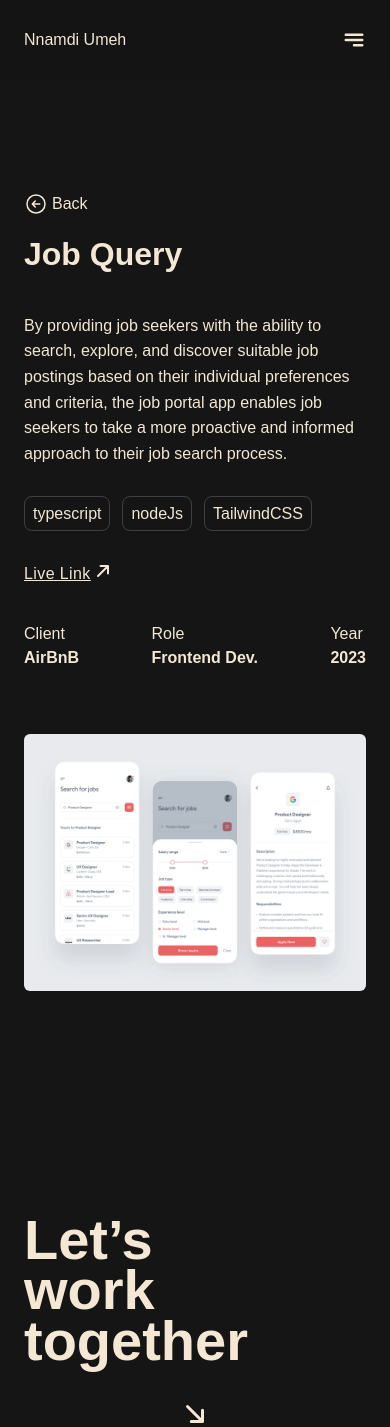
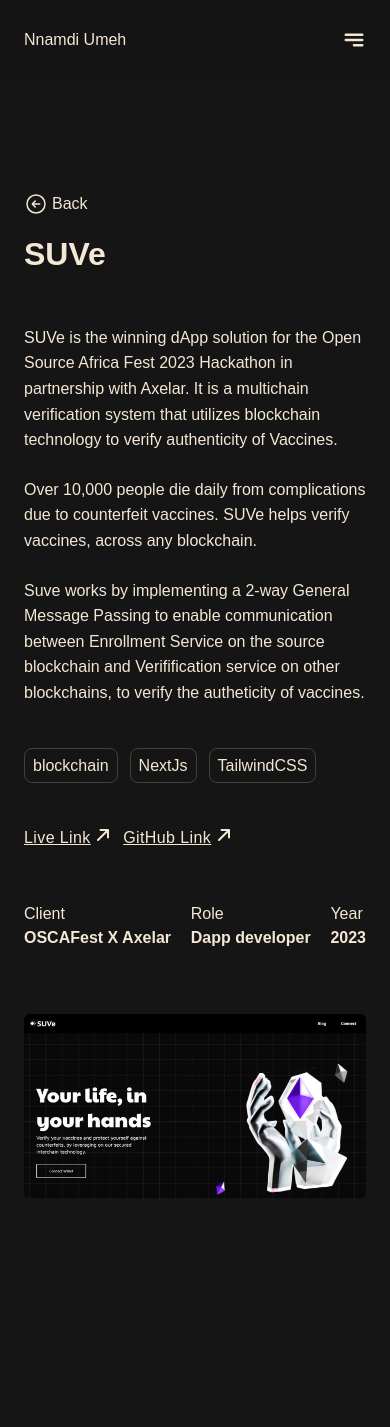
Before and after one commit to iamendy/nnamdiumeh, a Next.js app: page /works/SUVe in a window 390 px wide. Shown: the top 1427 px of the page. Built offline with nearby package versions, Linux system fonts and the light colour scheme; no server answers; a web font is replaced by a local one.

Commit message:
Add Suve

```diff
--- a/src/components/Navbar.tsx
+++ b/src/components/Navbar.tsx
@@ -1,9 +1,11 @@
 import Menu from "./icons/Menu";
 import Link from "next/link";
 import { motion } from "framer-motion";
+import { useRouter } from "next/router";
 
 const Navbar = () => {
   const MotionLink = motion(Link);
+  const router = useRouter();
 
   return (
     <nav className="flex items-center justify-between px-[24px] lg:px-[48px] h-20 lg:h-28 fixed w-full bg-black/95 z-50 backdrop-blur-md">
@@ -31,16 +33,20 @@
       >
         <Link
           href="/about"
-          className="lg:text-lg hover:animate-pulse active:font-bold active:animate-none"
+          className={`${
+            router.asPath == "/about" && "active"
+          } lg:text-lg hover:animate-pulse active:font-bold active:animate-none`}
         >
           About
         </Link>
-        {/* <Link
+        <Link
           href="/works"
-          className="lg:text-lg hover:animate-pulse active:animate-none"
+          className={`${
+            router.asPath == "/works" && "active"
+          } lg:text-lg hover:animate-pulse active:font-bold active:animate-none`}
         >
-          Work
-        </Link> */}
+          Works
+        </Link>
         <a
           href="/CV_NnamdiUmeh.pdf"
           target="_blank"
--- a/src/components/Work.tsx
+++ b/src/components/Work.tsx
@@ -1,8 +1,11 @@
 import Arrow from "@/components/icons/Arrow";
 import { motion } from "framer-motion";
 import Link from "next/link";
+import suve from "../../public/img/suve.jpg";
+import Image from "next/image";
+import { Work } from "../constants/interface/work.interface";
 
-const Work = ({ alt = false }) => {
+const Work = ({ work, alt = false }: { work: Work; alt?: boolean }) => {
   return (
     <motion.div
       initial={{ opacity: 0, y: 0 }}
@@ -11,22 +14,31 @@
         y: -20,
         transition: { duration: 0.8 },
       }}
-      className={`lg:w-[80%] xl:w-full lg:flex group ${alt && "lg:ml-auto"}`}
+      className={`lg:w-[80%] lg:gap-x-5 xl:w-full lg:flex group ${
+        alt && "lg:ml-auto"
+      }`}
     >
       <div
-        className={`w-full transition-all overflow-hidden ${alt && "order-2"}`}
+        className={`w-full transition-all overflow-hidden ${
+          alt && "order-2"
+        } lg:w-[60%] lg:h-[300px]`}
       >
-        <Link href="/works/job-description">
-          <img
-            src="/img/job-alert.webp"
-            alt="job-alert"
-            className="group-hover:scale-105 transition-all rounded-md"
-          />
+        <Link href={`/works/${work?.title}`}>
+          <div className="lg:w-[100%]">
+            <div>
+              <Image
+                src={suve}
+                alt="job-alert"
+                className="group-hover:scale-105 transition-all rounded-md w-full h-full"
+              />
+            </div>
+          </div>
         </Link>
       </div>
 
       <Link
-        href="/works/job-description"
+        href={`/works/${work?.title}`}
+        target="_blank"
         className={`lg:order-1 ${alt ? "mr-5" : "lg:ml-5"}`}
       >
         <div
@@ -35,11 +47,18 @@
           }`}
         >
           <h3 className="lg:text-3xl flex items-center ">
-            Job Portal &nbsp; <Arrow />
+            {work?.title} &nbsp; <Arrow />
           </h3>
-          <span className="border w-fit border-white/40 text-xs rounded-xl p-2 leading-none">
-            UI & UX Design
-          </span>
+          <div className="flex gap-x-3 items-center ">
+            {work?.tags?.map((d: string, i: number) => (
+              <span
+                key={i}
+                className="border w-fit border-white/40 text-xs rounded-xl p-2 leading-none"
+              >
+                {d}
+              </span>
+            ))}
+          </div>
         </div>
 
         <p
@@ -47,8 +66,7 @@
             alt && "lg:ml-auto lg:text-right"
           }`}
         >
-          Lorem ipsum dolor sit amet consectetur adipisicing elit. Unde
-          aspernatur distinctio excepturi veritatis eum alias!
+          {work?.description[0]}
         </p>
       </Link>
     </motion.div>
--- a/src/components/home/Works.tsx
+++ b/src/components/home/Works.tsx
@@ -3,6 +3,7 @@
 import Work from "../Work";
 import Link from "next/link";
 import Arrow from "../icons/Arrow";
+import works from "../../constants/works";
 
 const Works = () => {
   return (
@@ -18,9 +19,9 @@
       </motion.h3>
 
       <div className="flex flex-col space-y-20 lg:space-y-[10rem] ">
-        <Work />
-
-        <Work alt />
+        {works.map((work, i) => (
+          <Work work={work} key={i} />
+        ))}
       </div>
 
       <div className="flex items-center justify-center mt-9 lg:mt-24">
--- /dev/null
+++ b/src/constants/interface/index.js
@@ -0,0 +1,3 @@
+import Work from "./work.interface";
+
+export { Work };
--- /dev/null
+++ b/src/constants/works.ts
@@ -0,0 +1,30 @@
+import { Work } from "./interface/work.interface";
+
+export const works: Work[] = [
+  {
+    title: "SUVe",
+    description: [
+      "SUVe is the winning dApp solution for the Open Source Africa Fest 2023 Hackathon in partnership with Axelar. It is a multichain verification system that utilizes blockchain technology to verify authenticity of Vaccines.",
+      "Over 10,000 people die daily from complications due to counterfeit vaccines. SUVe helps verify vaccines, across any blockchain.",
+      "Suve works by implementing a 2-way General Message Passing to enable communication between Enrollment Service on the source blockchain and Verifification service on other blockchains, to verify the autheticity of vaccines.",
+    ],
+
+    thumbnail: "/img/suve.jpg",
+    tags: ["blockchain", "NextJs", "TailwindCSS"],
+    links: [
+      {
+        name: "Live Link",
+        link: "https://suve.vercel.app",
+      },
+      {
+        name: "GitHub Link",
+        link: "https://github.com/iamendy/suve",
+      },
+    ],
+    client: "OSCAFest X Axelar",
+    role: "Dapp developer",
+    year: "2023",
+  },
+];
+
+export default works;
--- a/src/pages/index.tsx
+++ b/src/pages/index.tsx
@@ -11,6 +11,7 @@
 import react from "../../public/img/logos/react.svg";
 import sass from "../../public/img/logos/sass.svg";
 import Image from "next/image";
+import { Works } from "@/components/home";
 
 export default function Home() {
   return (
@@ -119,7 +120,7 @@
         </div>
       </section>
 
-      {/* <Works /> */}
+      <Works />
 
       <Blogs />
     </>
--- a/src/pages/works.tsx
+++ b/src/pages/works.tsx
@@ -1,4 +1,5 @@
 import Work from "@/components/Work";
+import works from "@/constants/works";
 
 const Works = () => {
   return (
@@ -9,11 +10,9 @@
       </h1>
 
       <div className="space-y-20 lg:space-y-[9rem]">
-        <Work />
-
-        <Work alt />
-
-        <Work />
+        {works.map((work, i) => (
+          <Work work={work} key={i} />
+        ))}
       </div>
     </section>
   );
--- a/src/pages/works/[slug]/index.tsx
+++ b/src/pages/works/[slug]/index.tsx
@@ -2,8 +2,13 @@
 import BackArrow from "@/components/icons/BackArrow";
 import Arrow from "@/components/icons/Arrow";
 import { motion } from "framer-motion";
+import works from "../../../constants/works";
+import { useRouter } from "next/router";
 
 const Index = () => {
+  const router = useRouter();
+  const work = works?.filter((d) => d.title == router?.query?.slug)[0];
+
   return (
     <section className="px-[24px] lg:px-[48px] xl:max-w-7xl xl:mx-auto flex flex-col pt-48 pb-28 lg:pt-[250px] lg:pb-[200px]">
       <Link href="/works" className="w-fit">
@@ -15,7 +20,7 @@
       </Link>
 
       <div className="lg:flex lg:justify-between">
-        <div className="space-y-9 lg:space-y-16 mt-4 lg:w-[60%]">
+        <div className="flex flex-col gap-y-12 lg:gap-y-16 mt-4 lg:w-[60%] overflow-hidden">
           <motion.h1
             initial={{ y: 10, opacity: 0 }}
             animate={{
@@ -25,9 +30,11 @@
             }}
             className="text-[32px] xl:text-[72px] font-semibold leading-[1.4em] lg:text-[56px]"
           >
-            Job Query
+            {work?.title}
           </motion.h1>
 
+          <div className="flex flex-col gap-y-6">
+            {work?.description.map((d, i) => (
               <motion.p
                 initial={{ y: 10, opacity: 0 }}
                 animate={{
@@ -37,55 +44,57 @@
                 }}
                 className="leading-[1.6em] lg:text-[20px] xl:text-[24px]"
               >
-            By providing job seekers with the ability to search, explore, and
-            discover suitable job postings based on their individual preferences
-            and criteria, the job portal app enables job seekers to take a more
-            proactive and informed approach to their job search process.
+                {d}
               </motion.p>
+            ))}
+          </div>
 
           <div className="space-x-3">
-            <span className="leadng-0 p-2 rounded-lg border border-white/20">
-              typescript
+            {work?.tags.map((d, i) => (
+              <span
+                key={i}
+                className="leadng-0 p-2 rounded-lg border border-white/20"
+              >
+                {d}
               </span>
-            <span className="leadng-0 p-2 rounded-lg border border-white/20">
-              nodeJs
-            </span>
-            <span className="leadng-0 p-2 rounded-lg border border-white/20">
-              TailwindCSS
-            </span>
+            ))}
           </div>
 
+          <div className="flex gap-x-3 mb-4">
+            {work?.links.map((d, i) => (
               <Link
-            href="#"
+                href={d.link}
                 className="flex items-baseline w-fit hover:scale-[105%] transition-all"
               >
                 <span className="underline tracking-wide xl:text-[24px]">
-              Live Link
+                  {d.name}
                 </span>{" "}
                 &nbsp; <Arrow />
               </Link>
+            ))}
+          </div>
         </div>
 
         <div className="flex justify-between items-center mt-9 lg:flex-col lg:items-start lg:justify-center lg:space-y-14 lg:w-[30%] lg:mt-0">
           <div className="flex flex-col">
             <h4 className="xl:text-[18px]">Client</h4>
-            <b className="lg:text-18px xl:text-[20px]">AirBnB</b>
+            <b className="lg:text-18px xl:text-[20px]">{work?.client}</b>
           </div>
 
           <div className="flex flex-col">
             <h4 className="xl:text-[18px]">Role</h4>
-            <b className="lg:text-18px xl:text-[20px]">Frontend Dev.</b>
+            <b className="lg:text-18px xl:text-[20px]">{work?.role}</b>
           </div>
 
           <div className="flex flex-col">
             <h4 className="xl:text-[18px]">Year</h4>
-            <b className="lg:text-18px xl:text-[20px]">2023</b>
+            <b className="lg:text-18px xl:text-[20px]">{work?.year}</b>
           </div>
         </div>
       </div>
 
       <div className="mt-16 lg:w-[60%] rounded-md overflow-hidden">
-        <img src="/img/job-alert.webp" alt="Job alert" />
+        <img src={work?.thumbnail} alt={work?.title} />
       </div>
     </section>
   );
--- a/src/styles/globals.css
+++ b/src/styles/globals.css
@@ -10,6 +10,20 @@
   animation: scrollText 15s infinite linear;
 }
 
+.active {
+  position: relative;
+}
+
+.active::after {
+  position: absolute;
+  content: "";
+  left: 0;
+  bottom: -5px;
+  height: 1px;
+  width: 100%;
+  @apply bg-white;
+}
+
 @keyframes scrollText {
   from {
     transform: translateX(0%);
```
Also changed, not shown: src/constants/interface/work.interface.ts (added, +15 -0 lines), public/img/piggie.jpg (added), public/img/suve.jpg (added). Lines whose indentation alone changed are shown as unchanged.
